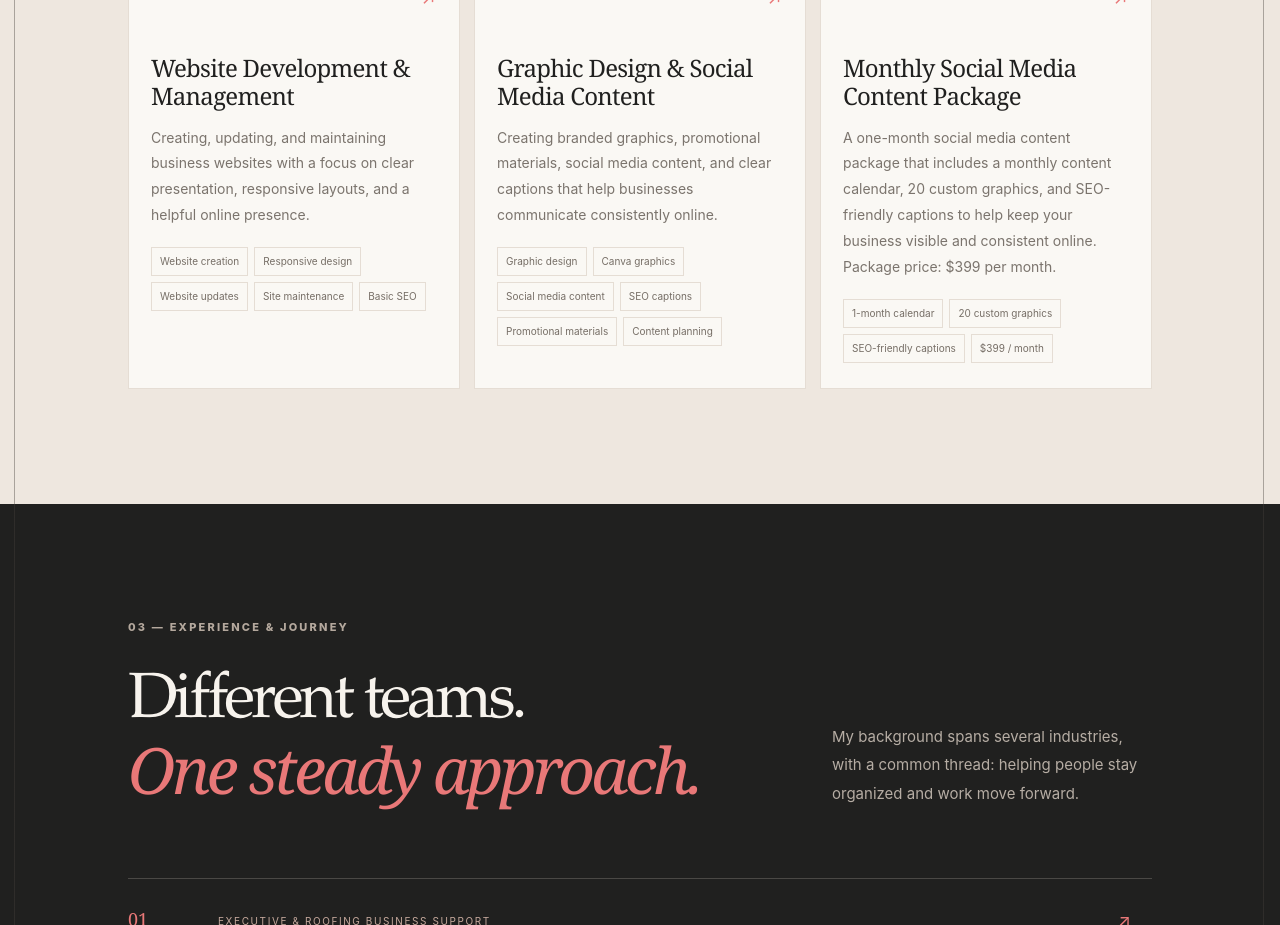
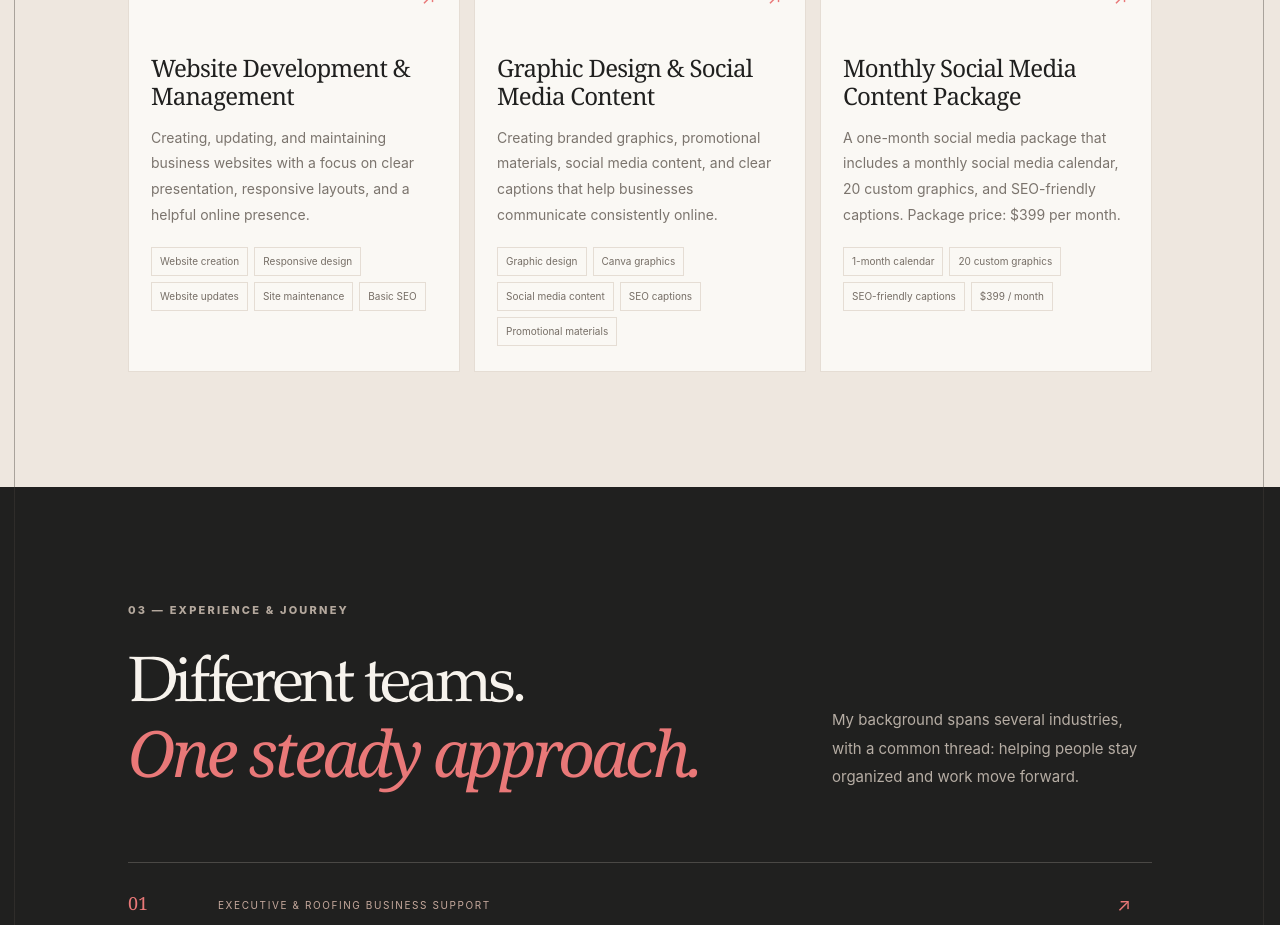
Before and after one commit to ivydachaibaligya-dot/Website, a Next.js app: page / in a window 1280 px wide. Shown: the part 2740-3665 px from the top of the page. Built offline with nearby package versions, Linux system fonts and the light colour scheme.

Commit message:
Remove content planning from social media package

```diff
--- a/src/app/page.tsx
+++ b/src/app/page.tsx
@@ -51,13 +51,13 @@ const services = [
     title: "Graphic Design & Social Media Content",
     description:
       "Creating branded graphics, promotional materials, social media content, and clear captions that help businesses communicate consistently online.",
-    tags: ["Graphic design", "Canva graphics", "Social media content", "SEO captions", "Promotional materials", "Content planning"],
+    tags: ["Graphic design", "Canva graphics", "Social media content", "SEO captions", "Promotional materials"],
   },
   {
     number: "06",
     title: "Monthly Social Media Content Package",
     description:
-      "A one-month social media content package that includes a monthly content calendar, 20 custom graphics, and SEO-friendly captions to help keep your business visible and consistent online. Package price: $399 per month.",
+      "A one-month social media package that includes a monthly social media calendar, 20 custom graphics, and SEO-friendly captions. Package price: $399 per month.",
     tags: ["1-month calendar", "20 custom graphics", "SEO-friendly captions", "$399 / month"],
   },
 ];
```
